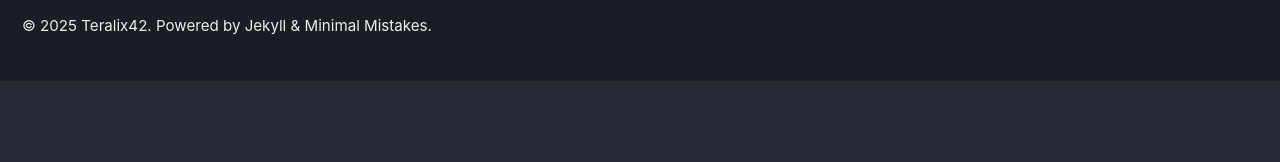
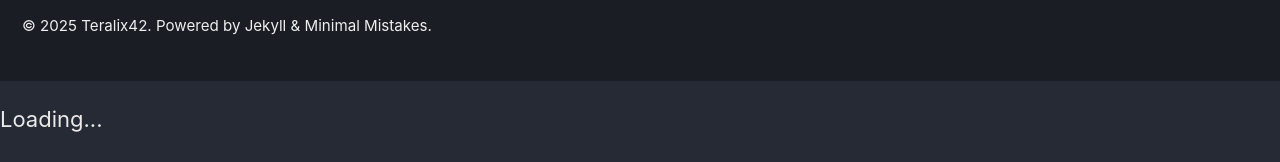
Before and after one commit to Teralix42/Teralix42.github.io, a Jekyll site: the page built from index.html, in a window 1280 px wide. Shown: the part 1477-1639 px from the top of the page. Built offline with Jekyll 4.4.1, drawn with Linux system fonts in a browser that asks for light colours; cached includes are drawn as plain includes; the list of posts is cut into pages by our own code; before the commit the page ends 1558 px from its top, so only the background shows below that.

Commit message:
Loading screen?

```diff
--- a/_layouts/default.html
+++ b/_layouts/default.html
@@ -39,5 +39,9 @@
     </div>
 
     {% include scripts.html %}
+
+    <div id="loading-screen">
+      <p>Loading...</p>
+    </div>
   </body>
 </html>
```
